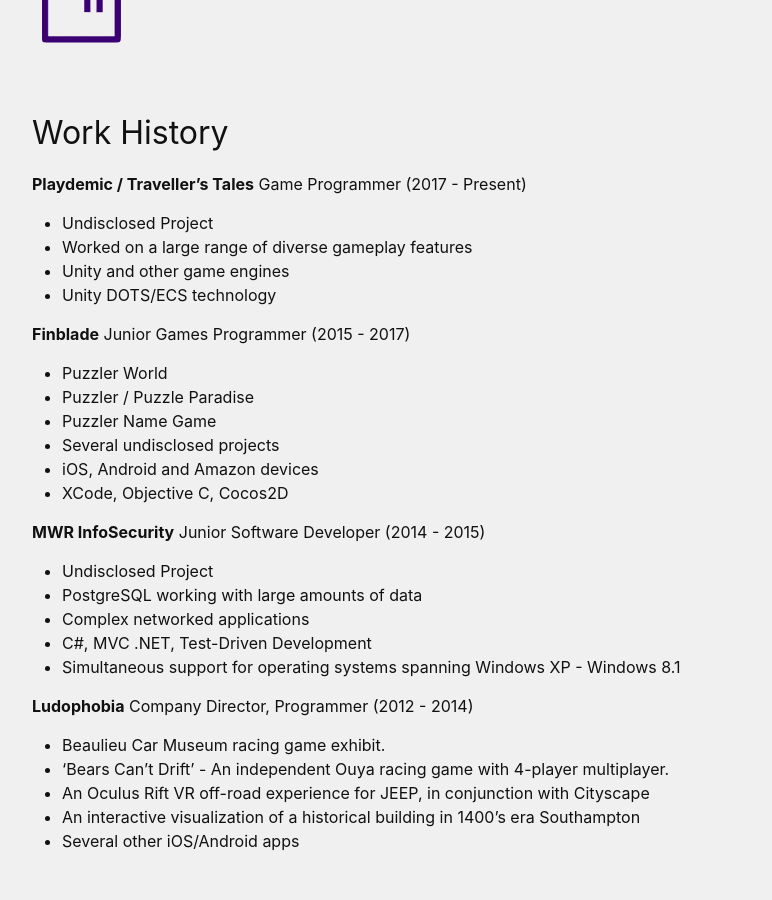
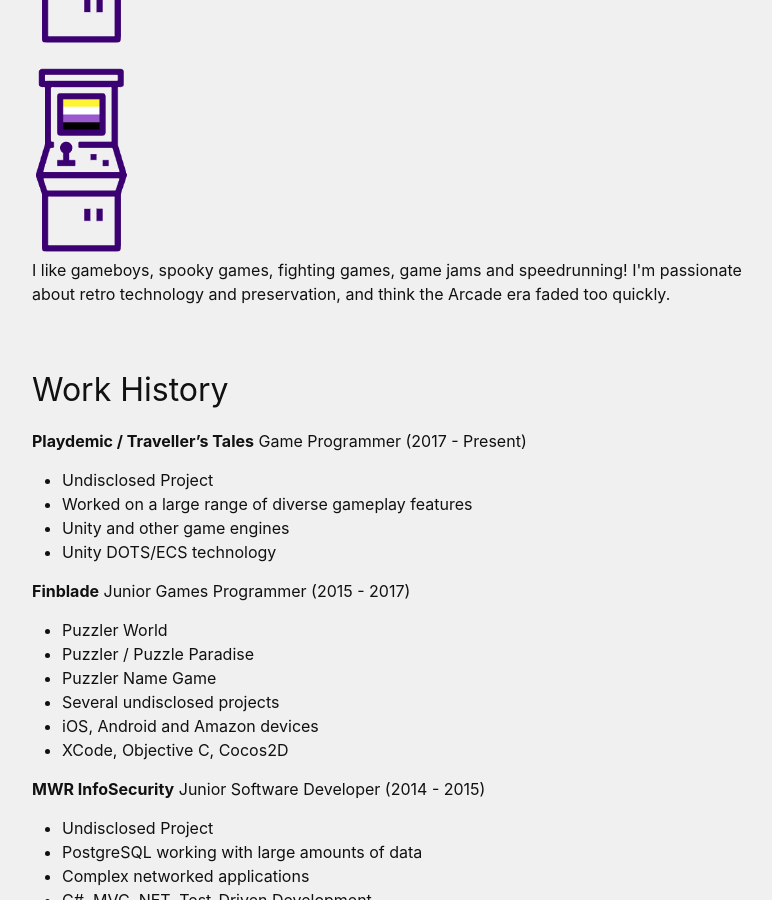
Before and after one commit to TheADrain/Portfolio, a Jekyll site: the page built from docs/index.markdown, in a window 1280 px wide and 900 px high, scrolled down 306 px. Shown: the whole window, without its empty margins (238-1010 px from the left). Built offline with Jekyll 4.4.1, drawn with Linux system fonts in a browser that asks for light colours.

Commit message:
Update index.markdown

```diff
--- a/docs/index.markdown
+++ b/docs/index.markdown
@@ -4,6 +4,15 @@ title: CV/Résumé
 order: 1
 ---
 I like gameboys, spooky games, fighting games, game jams and speedrunning! I'm passionate about retro technology and preservation, and think the Arcade era faded too quickly. <img src="{{site.baseurl}}other/logo.png" alt="Puzzler Name Game" width="100"/>
+
+<div class="row">
+  <div class="column">
+    <img src="{{site.baseurl}}other/logo.png" alt="Puzzler Name Game" width="100"/>
+  </div>
+  <div class="column">
+    <p>I like gameboys, spooky games, fighting games, game jams and speedrunning! I'm passionate about retro technology and preservation, and think the Arcade era faded too quickly. </p>
+  </div>
+</div>
 
 ## Work History
 
```
